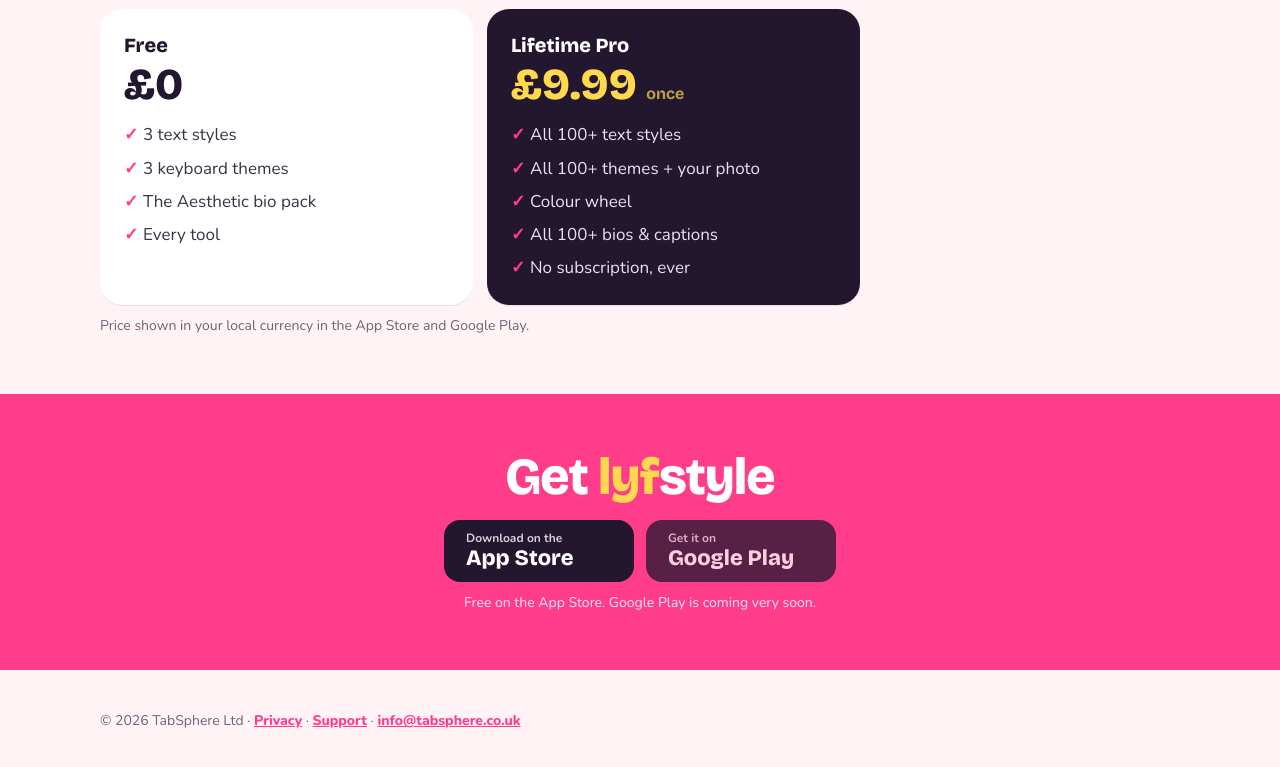
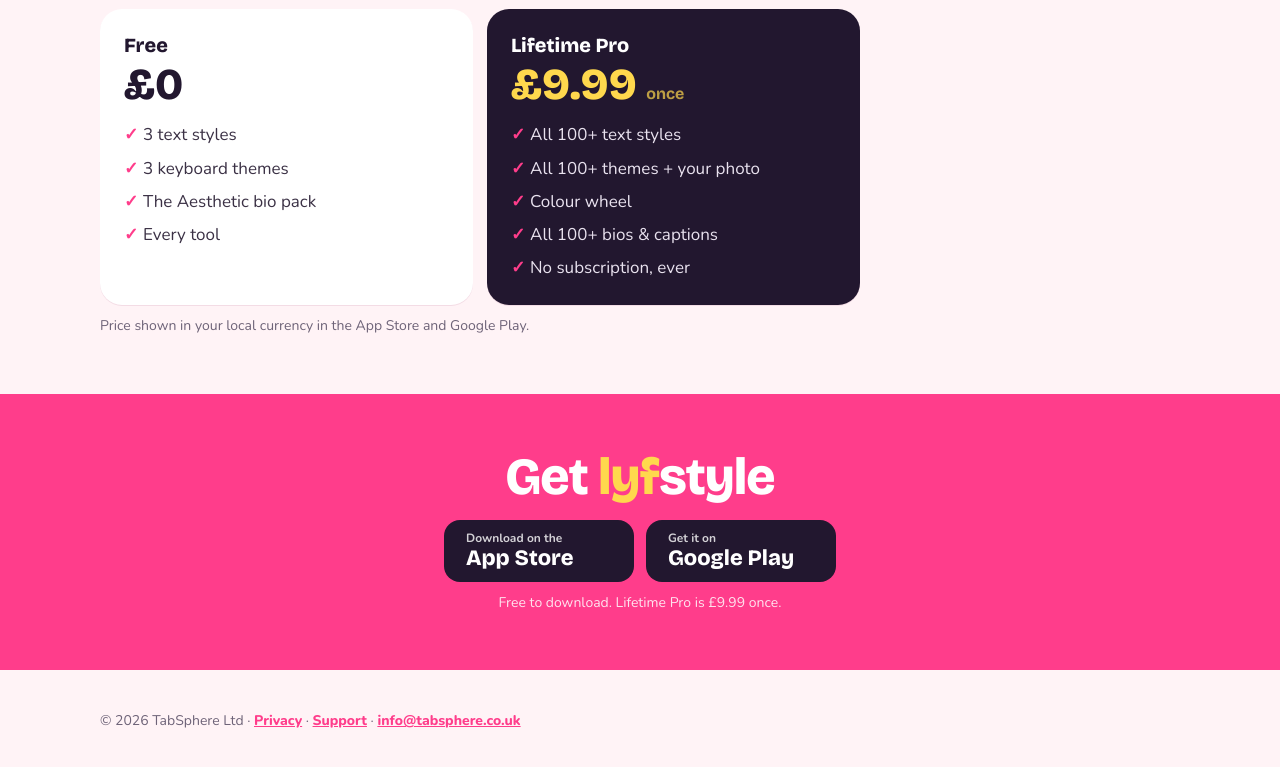
Before and after one commit to TabSphere/keyboard-lyfstyle, a website: page site/index.html in a window 1280 px wide. Shown: the part 3122-3889 px from the top of the page. Drawn offline with nearby package versions, Linux system fonts and the light colour scheme.

Commit message:
Landing page: Google Play button is live
Co-Authored-By: Claude Opus 5.5 <noreply@anthropic.com>

```diff
--- a/site/index.html
+++ b/site/index.html
@@ -124,9 +124,9 @@
       <h2>Get <span class="brand"><span>lyf</span>style</span></h2>
       <div class="stores">
         <a class="store" data-store="App Store" data-href="https://apps.apple.com/app/id6837861653" href="https://apps.apple.com/app/id6837861653"><small>Download on the</small>App Store</a>
-        <a class="store" data-store="Google Play" data-href="" href="#"><small>Get it on</small>Google Play</a>
+        <a class="store" data-store="Google Play" data-href="https://play.google.com/store/apps/details?id=com.tabsphere.keyboardlyfstyle" href="https://play.google.com/store/apps/details?id=com.tabsphere.keyboardlyfstyle"><small>Get it on</small>Google Play</a>
       </div>
-      <p class="fine" id="storeNote">Free on the App Store. Google Play is coming very soon.</p>
+      <p class="fine" id="storeNote">Free to download. Lifetime Pro is £9.99 once.</p>
     </div>
   </section>
 </main>
```
